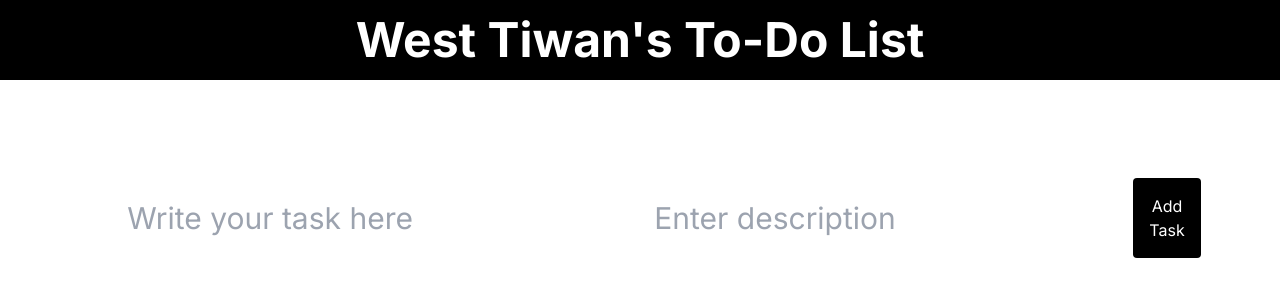
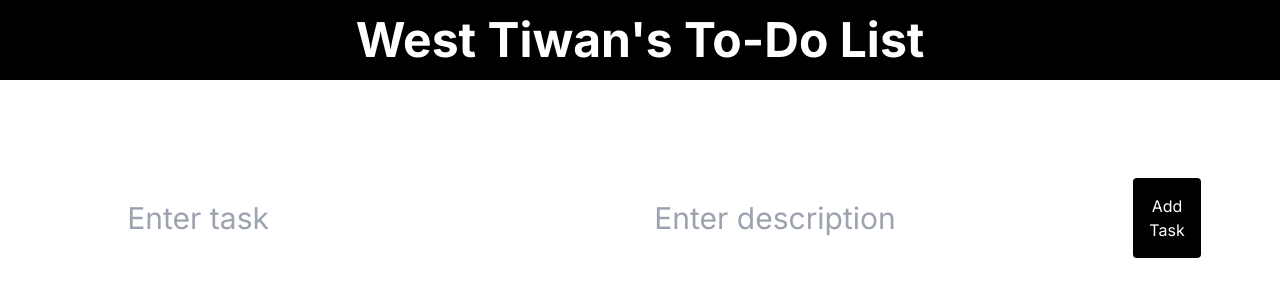
Before and after one commit to West-Tiwan/to_do_list, a Next.js app: page / in a window 1280 px wide. Shown: the top 300 px of the page. Built offline with nearby package versions, Linux system fonts and the light colour scheme.

Commit message:
two way binding

```diff
--- a/app/page.js
+++ b/app/page.js
@@ -1,12 +1,20 @@
-import React from 'react'
+"use client"
+import React,{useState} from 'react';
 
 const Page = () => {
+    const [title, setTitle] = useState("");
+    const [desc, setDesc] = useState("");
+
     return (
         <>
             <h1 className="text-white bg-black flex justify-center items-center py-4 text-5xl font-bold">West Tiwan's To-Do List</h1>
             <form className="flex justify-center items-center max-h-dvh m-20">
-                <input type="text" placeholder="Write your task here" className="border-3 px-4 py-2 m-8 text-3xl"/>
-                <input type="text" placeholder="Enter description" className="border-3 px-4 py-2 m-8 text-3xl"/>
+                <input type="text" placeholder="Enter task" className="border-3 px-4 py-2 m-8 text-3xl" value={title} onChange={(elem)=>{
+                    setTitle(elem.target.value);
+                }}/>
+                <input type="text" placeholder="Enter description" className="border-3 px-4 py-2 m-8 text-3xl" value={desc} onChange={(elem)=>{
+                    setDesc(elem.target.value);
+                }}/>
                 <button type="submit" className="rounded bg-black text-white px-4 py-4">Add Task</button>
             </form>
         </>
```
